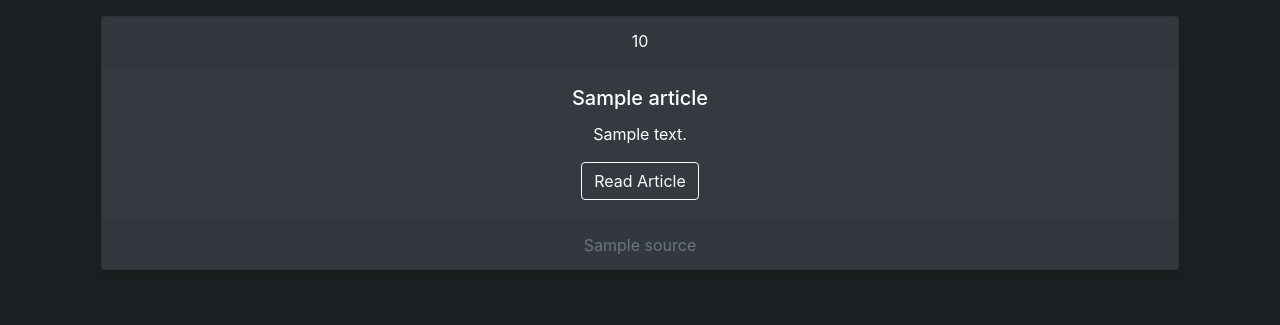
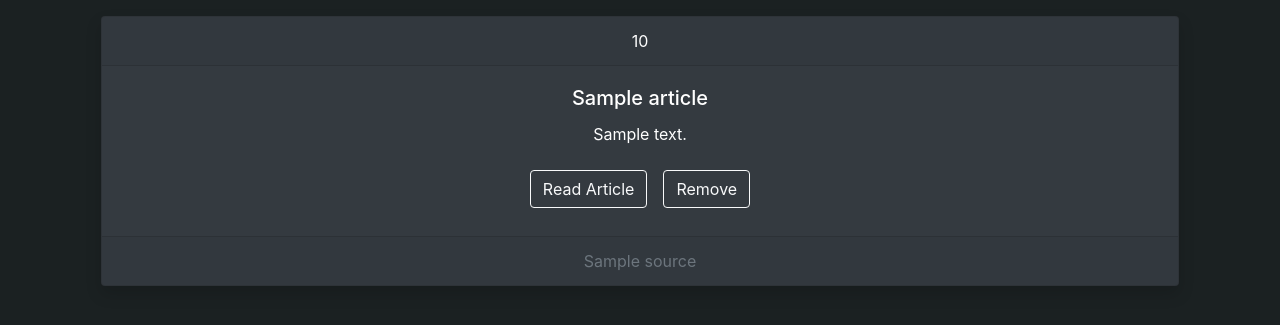
Before and after one commit to Code-Richard/Final-Project, a Flask app: template templates/readlater.html in a window 1280 px wide. Shown: the part 56-381 px from the top of the page. Run offline with Flask 2, Linux system fonts and the light colour scheme; the template is opened without the code that fills it: most values are stand-ins (such as "Sample title", 1, 10 or a date in 2020); some libraries are stand-ins or nearby versions.

Commit message:
Added ability to remove articles from read later

```diff
--- a/app.py
+++ b/app.py
@@ -36,7 +36,6 @@ def index():
                 temp_dict['description'] = description.text
                 temp_dict['source'] = source.text
                 temp_dict['link'] = url+link
-                print(count)
                 temp_dict['id'] = count
 
                 # Adding dictionary to list
@@ -53,8 +52,7 @@ def index():
             if article['id'] == article_number:
                 print(article['id'])
                 read_later.append(article)
-
-
+                break
         return redirect("/readlater")
 
 
@@ -69,6 +67,17 @@ def add():
         return render_template("add.html")
 
 
-@app.route("/readlater")
+@app.route("/readlater", methods=["POST","GET"])
 def readlater():
-    return render_template("readlater.html", read_later=read_later)
+    if request.method=="POST":
+        article_id = int(request.form.get("article_id"))
+        for article in articles_list:
+            if article['id'] == article_id:
+                print(read_later)
+                print(article_id)
+                read_later.remove(article)
+                print(read_later)
+                break
+        return redirect("/readlater")
+    else:
+        return render_template("readlater.html", read_later=read_later)
--- a/templates/readlater.html
+++ b/templates/readlater.html
@@ -44,7 +44,12 @@
                     <div class="card-body">
                         <h5 class="card-title">{{article['title']}}</h5>
                         <p class="card-text">{{article['description']}}</p>
-                        <a href={{article['link']}} class="btn btn-outline-light">Read Article</a>
+                        <div class="row justify-content-center">
+                          <a href={{article['link']}} class="btn btn-outline-light m-2">Read Article</a>
+                          <form action="/readlater" method="POST">
+                              <button type="submit" name=article_id value={{article['id']}} class="btn btn-outline-light m-2">Remove</button>
+                          </form>
+                      </div>
                     </div>
                     <div class="card-footer text-muted">
                     {{article['source']}}
```
